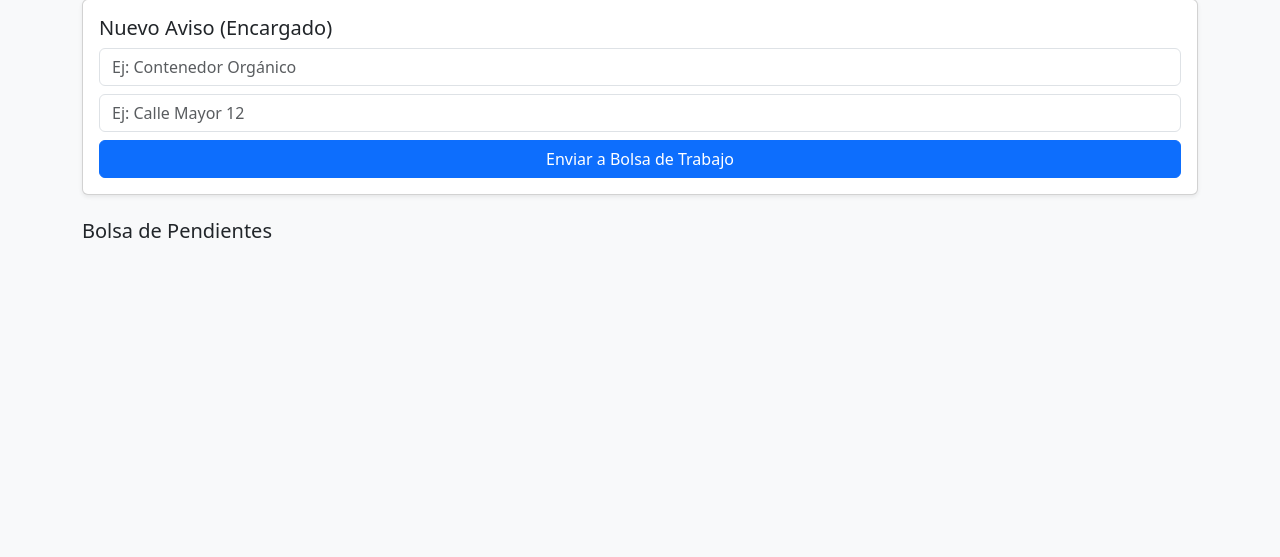
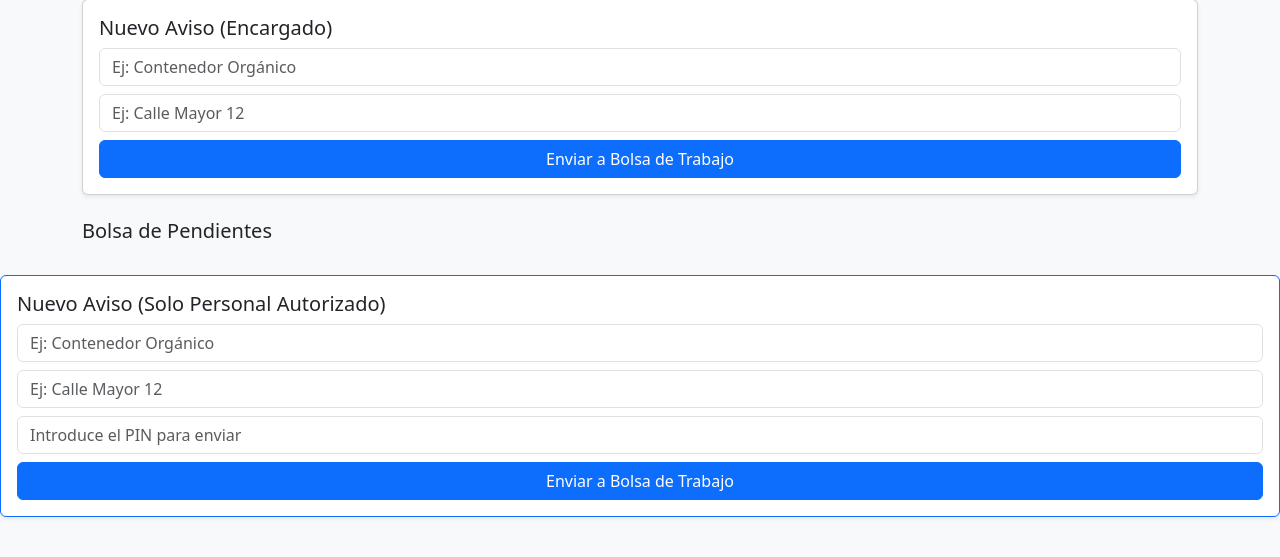
Before and after one commit to manin1985/mantenimiento-app, a Python web app: template templates/index.html in a window 1280 px wide. Shown: the part 71-628 px from the top of the page. Run offline with Jinja, Linux system fonts and the light colour scheme; the template is opened without the code that fills it, so the values that code supplies are empty.

Commit message:
Update index.html

```diff
--- a/templates/index.html
+++ b/templates/index.html
@@ -34,3 +34,14 @@
     </div>
 </body>
 </html>
+<div class="card p-3 mb-4 shadow-sm border-primary">
+    <h5>Nuevo Aviso (Solo Personal Autorizado)</h5>
+    <form action="/nuevo" method="POST">
+        <input type="text" name="elemento" class="form-control mb-2" placeholder="Ej: Contenedor Orgánico" required>
+        <input type="text" name="ubicacion" class="form-control mb-2" placeholder="Ej: Calle Mayor 12" required>
+
+        <input type="password" name="pin" class="form-control mb-2" placeholder="Introduce el PIN para enviar" required>
+
+        <button class="btn btn-primary w-100">Enviar a Bolsa de Trabajo</button>
+    </form>
+</div>
```
